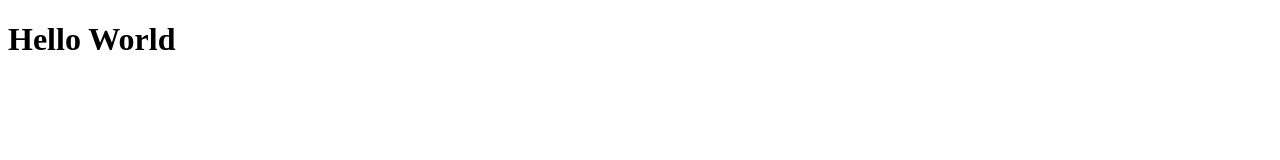
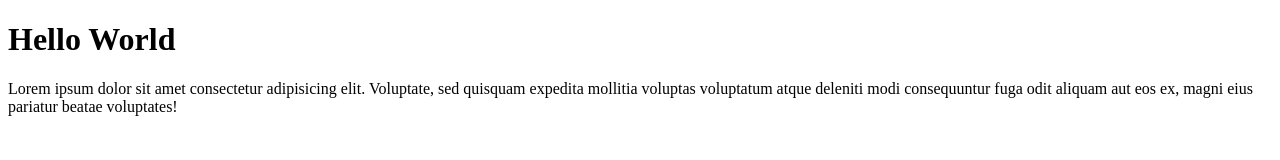
Before and after one commit to andry06/wpu-git-test, a plain HTML site: page index.html in a window 1280 px wide. Drawn offline with Linux system fonts and the light colour scheme.

Commit message:
menambahkan paragraf

```diff
--- a/index.html
+++ b/index.html
@@ -7,5 +7,6 @@
 </head>
 <body>
     <h1>Hello World</h1>
+    <p>Lorem ipsum dolor sit amet consectetur adipisicing elit. Voluptate, sed quisquam expedita mollitia voluptas voluptatum atque deleniti modi consequuntur fuga odit aliquam aut eos ex, magni eius pariatur beatae voluptates!</p>
 </body>
 </html>
```
